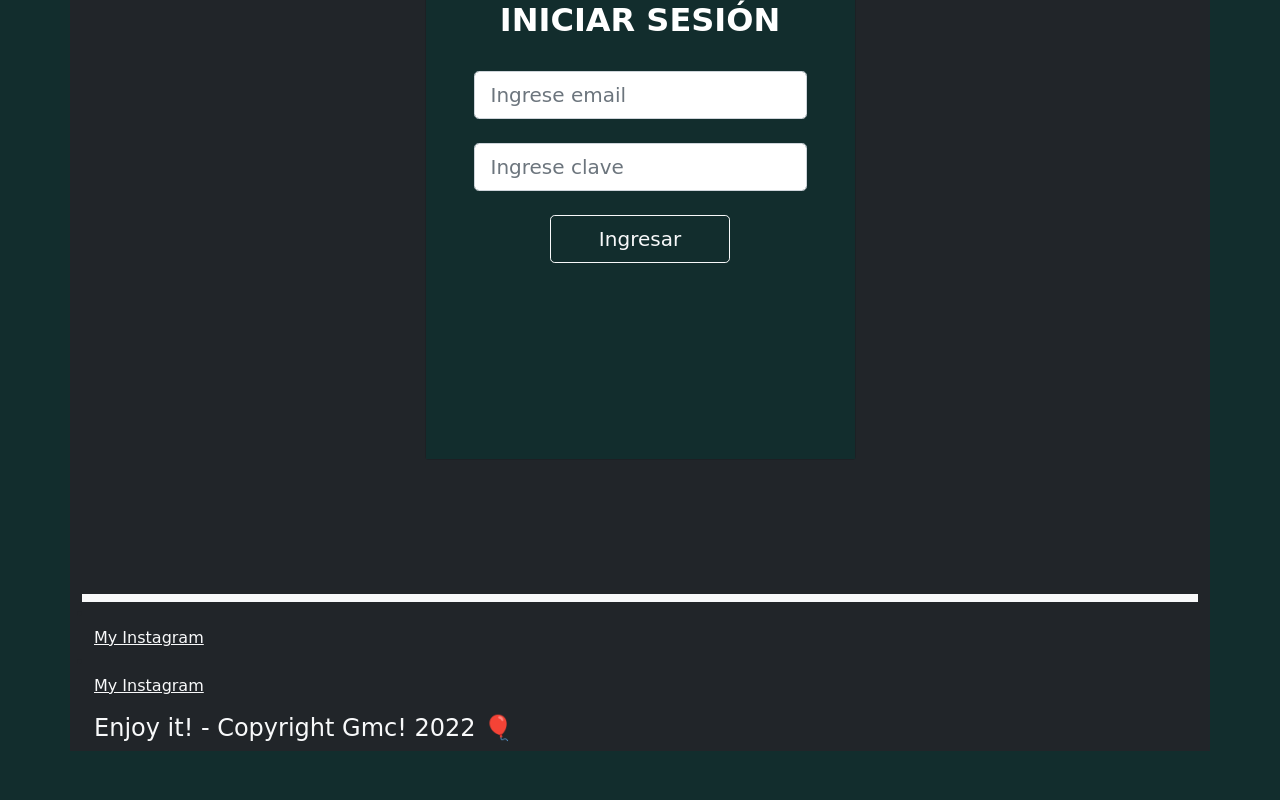
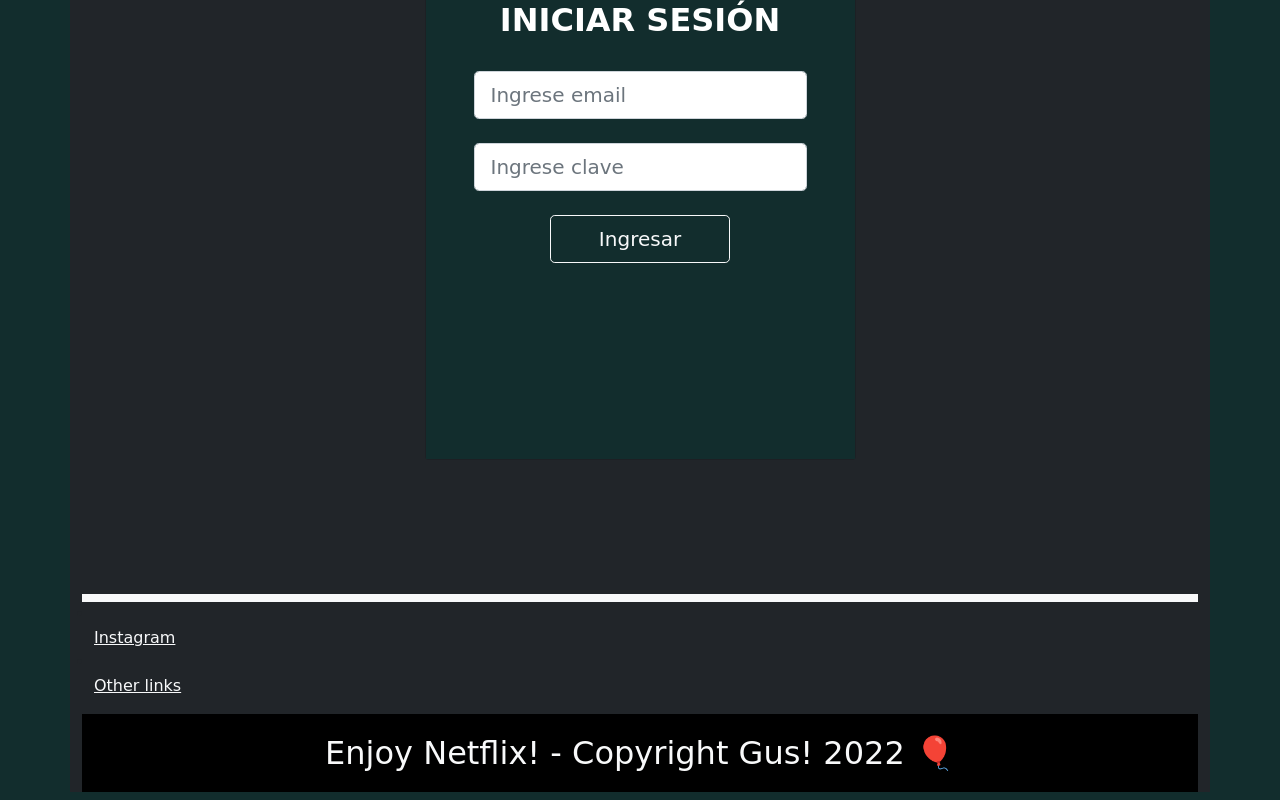
Before and after one commit to gustavocaradonna/alkemy.peliculas.react, a React (Create React App) app: page / in a window 1280 px wide. Shown: the part 206-1006 px from the top of the page. Before the commit the page ends 957 px from the top, so only its background shows below. Built offline with nearby package versions, Linux system fonts and the light colour scheme.

Commit message:
arreglo el error que no volvia a renderizar al cliquear en titulos similares

```diff
--- a/src/App.css
+++ b/src/App.css
@@ -97,3 +97,26 @@
 
   transition: transform 0.3s;
 } */
+
+.text-gus {
+  text-align: center;
+  background-color: black;
+  font-size: 32px;
+  padding-top: 20px;
+  padding-bottom: 20px;
+}
+
+.text-gus-bk-white {
+  text-align: center;
+  background-color: rgb(255, 255, 255);
+  font-size: 32px;
+  padding-top: 20px;
+  padding-bottom: 20px;
+}
+
+.text-gus-text-white {
+  text-align: center;
+  color: rgb(255, 255, 255);
+  padding-top: 10px;
+  padding-bottom: 10px;
+}
--- a/src/components/Footer.js
+++ b/src/components/Footer.js
@@ -1,5 +1,6 @@
 export function Footer() {
   return (
+    <>
       <footer>
         <div className="divider py-1 bg-light"></div>
 
@@ -13,7 +14,7 @@ export function Footer() {
                   href="https://instagram.com"
                   rel="noopener noreferrer"
                 >
-                My Instagram
+                  Instagram
                 </a>
               </li>
 
@@ -24,13 +25,17 @@ export function Footer() {
                   href="https://instagram.com"
                   rel="noopener noreferrer"
                 >
-                My Instagram
+                  Other links
                 </a>
               </li>
             </ul>
-          <h4 className="text-light">Enjoy it! - Copyright Gmc! 2022 🎈</h4>
           </nav>
         </div>
       </footer>
+
+      <h4 className="text-light text-gus">
+        Enjoy Netflix! - Copyright Gus! 2022 🎈
+      </h4>
+    </>
   );
 }
--- a/src/components/Listado.js
+++ b/src/components/Listado.js
@@ -28,7 +28,7 @@ export function Listado(props) {
       .catch((error) => {
         alert(<h2>Hubo errores, intenta mas tarde!</h2>);
       });
-  }, [setMoviesList]);
+  }, []);
 
   return (
     <>
--- a/src/components/Resultado.js
+++ b/src/components/Resultado.js
@@ -13,6 +13,7 @@ export function Resultado() {
   useEffect(() => {
     const endPoint = `https://api.themoviedb.org/3/search/movie?api_key=eb4b4d4c70bdc53fa1ac4ee02b47664e&language=en-US&page=1&include_adult=false&query=${keyword}`;
 
+    console.log("UNA SOLA VEZ?");
     axios
       .get(endPoint)
       .then((response) => {
@@ -24,7 +25,7 @@ export function Resultado() {
       .catch((error) => {
         alert(<h2>Hubo errores, intenta mas tarde!</h2>);
       });
-  }, [moviesResults]);
+  }, []);
 
   return (
     <>
```
Lines whose indentation alone changed are shown as unchanged.
